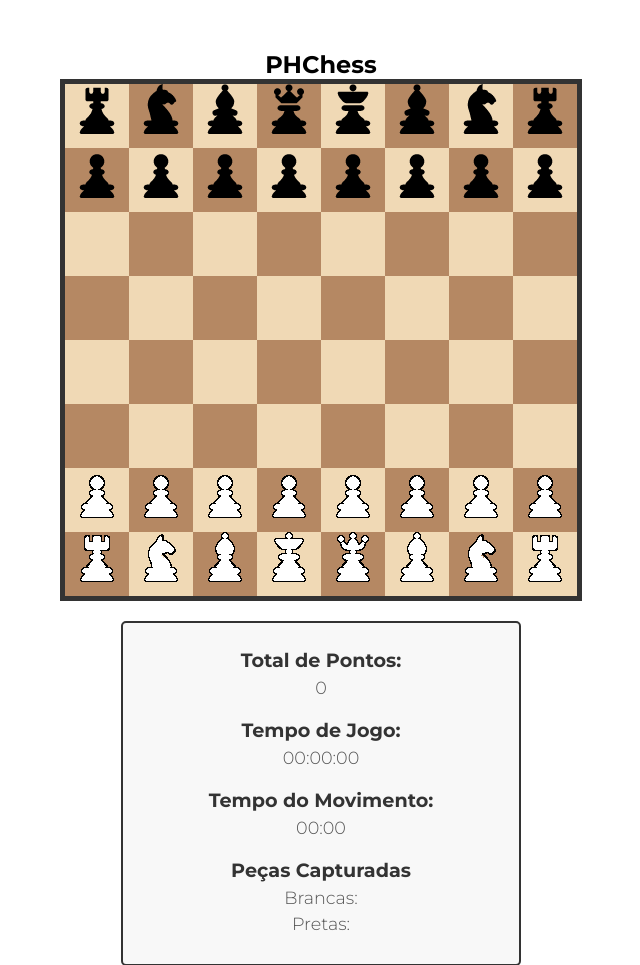
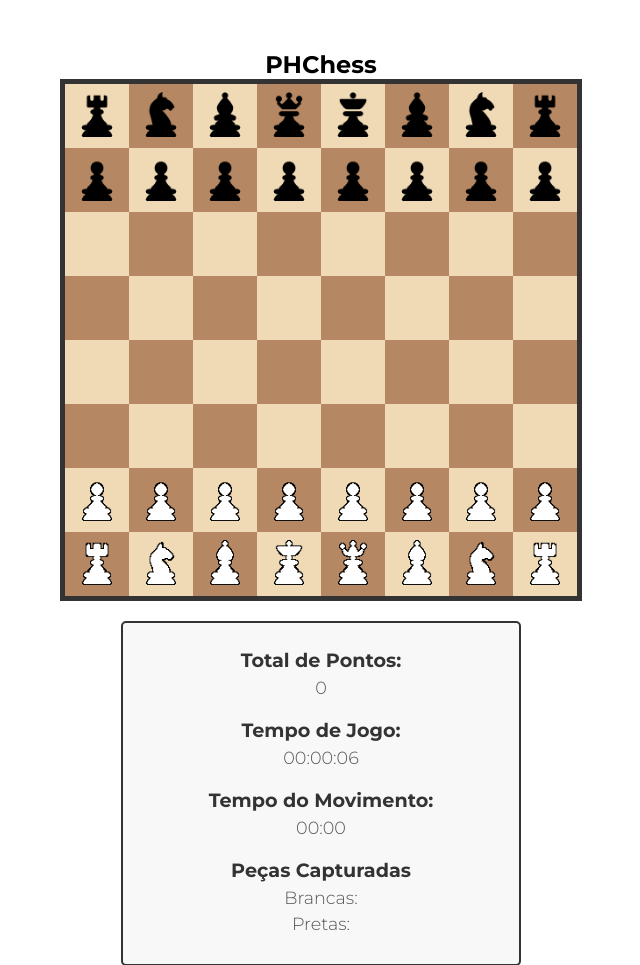
Before and after one commit to AndreGuilhermeCorrea/PHChess, a PHP site: page /game_board.php in a window 1280 px wide. Shown: the part 93-1058 px from the top of the page, without its empty margins (319-959 px from the left). Run offline with PHP 8.4, Linux system fonts and the light colour scheme.

Commit message:
🎉 feat: logica xadrez

```diff
--- a/public/game_board.php
+++ b/public/game_board.php
@@ -9,23 +9,23 @@ include __DIR__ . '/template/header.php';
 
     <div class="chess-board">
         <!-- Linha 1 -->
-        <div class="square light" id="a1"><img src="img/pieces/tp.png" class="piece-rook-black" draggable="true"></div>
-        <div class="square dark" id="b1"><img src="img/pieces/cp.png" class="piece-knight-black" draggable="true"></div>
-        <div class="square light" id="c1"><img src="img/pieces/bp.png" class="piece-bishop-black" draggable="true"></div>
-        <div class="square dark" id="d1"><img src="img/pieces/qp.png" class="piece-queen-black" draggable="true"></div>
-        <div class="square light" id="e1"><img src="img/pieces/kp.png" class="piece-king-black" draggable="true"></div>
-        <div class="square dark" id="f1"><img src="img/pieces/bp.png" class="piece-bishop-black" draggable="true"></div>
-        <div class="square light" id="g1"><img src="img/pieces/cp.png" class="piece-knight-black" draggable="true"></div>
-        <div class="square dark" id="h1"><img src="img/pieces/tp.png" class="piece-rook-black" draggable="true"></div>
+        <div class="square light" id="a1"><img src="img/pieces/tp.png" class="piece" id="rook-black-a" draggable="true"></div>
+        <div class="square dark" id="b1"><img src="img/pieces/cp.png" class="piece" id="knight-black-b" draggable="true"></div>
+        <div class="square light" id="c1"><img src="img/pieces/bp.png" class="piece" id="bishop-black-c" draggable="true"></div>
+        <div class="square dark" id="d1"><img src="img/pieces/qp.png" class="piece" id="queen-black" draggable="true"></div>
+        <div class="square light" id="e1"><img src="img/pieces/kp.png" class="piece" id="king-black" draggable="true"></div>
+        <div class="square dark" id="f1"><img src="img/pieces/bp.png" class="piece" id="bishop-black-f" draggable="true"></div>
+        <div class="square light" id="g1"><img src="img/pieces/cp.png" class="piece" id="knight-black-g" draggable="true"></div>
+        <div class="square dark" id="h1"><img src="img/pieces/tp.png" class="piece" id="rook-black-h" draggable="true"></div>
         <!-- Linha 2 -->
-        <div class="square dark" id="a2"><img src="img/pieces/pp.png" class="piece-pawn-black" draggable="true"></div>
-        <div class="square light" id="b2"><img src="img/pieces/pp.png" class="piece-pawn-black" draggable="true"></div>
-        <div class="square dark" id="c2"><img src="img/pieces/pp.png" class="piece-pawn-black" draggable="true"></div>
-        <div class="square light" id="d2"><img src="img/pieces/pp.png" class="piece-pawn-black" draggable="true"></div>
-        <div class="square dark" id="e2"><img src="img/pieces/pp.png" class="piece-pawn-black" draggable="true"></div>
-        <div class="square light" id="f2"><img src="img/pieces/pp.png" class="piece-pawn-black" draggable="true"></div>
-        <div class="square dark" id="g2"><img src="img/pieces/pp.png" class="piece-pawn-black" draggable="true"></div>
-        <div class="square light" id="h2"><img src="img/pieces/pp.png" class="piece-pawn-black" draggable="true"></div>
+        <div class="square dark" id="a2"><img src="img/pieces/pp.png" class="piece" id="pawn-black-a2" draggable="true"></div>
+        <div class="square light" id="b2"><img src="img/pieces/pp.png" class="piece" id="pawn-black-b2" draggable="true"></div>
+        <div class="square dark" id="c2"><img src="img/pieces/pp.png" class="piece" id="pawn-black-c2" draggable="true"></div>
+        <div class="square light" id="d2"><img src="img/pieces/pp.png" class="piece" id="pawn-black-d2" draggable="true"></div>
+        <div class="square dark" id="e2"><img src="img/pieces/pp.png" class="piece" id="pawn-black-e2" draggable="true"></div>
+        <div class="square light" id="f2"><img src="img/pieces/pp.png" class="piece" id="pawn-black-f2" draggable="true"></div>
+        <div class="square dark" id="g2"><img src="img/pieces/pp.png" class="piece" id="pawn-black-g2" draggable="true"></div>
+        <div class="square light" id="h2"><img src="img/pieces/pp.png" class="piece" id="pawn-black-h2" draggable="true"></div>
         <!-- Linha 3 -->
         <div class="square light" id="a3"></div>
         <div class="square dark" id="b3"></div>
@@ -63,30 +63,27 @@ include __DIR__ . '/template/header.php';
         <div class="square dark" id="g6"></div>
         <div class="square light" id="h6"></div>
         <!-- Linha 7 -->
-        <div class="square light" id="a7"><img src="img/pieces/pb.png" class="piece-pawn-white" draggable="true"></div>
-        <div class="square dark" id="b7"><img src="img/pieces/pb.png" class="piece-pawn-white" draggable="true"></div>
-        <div class="square light" id="c7"><img src="img/pieces/pb.png" class="piece-pawn-white" draggable="true"></div>
-        <div class="square dark" id="d7"><img src="img/pieces/pb.png" class="piece-pawn-white" draggable="true"></div>
-        <div class="square light" id="e7"><img src="img/pieces/pb.png" class="piece-pawn-white" draggable="true"></div>
-        <div class="square dark" id="f7"><img src="img/pieces/pb.png" class="piece-pawn-white" draggable="true"></div>
-        <div class="square light" id="g7"><img src="img/pieces/pb.png" class="piece-pawn-white" draggable="true"></div>
-        <div class="square dark" id="h7"><img src="img/pieces/pb.png" class="piece-pawn-white" draggable="true"></div>
+        <div class="square light" id="a7"><img src="img/pieces/pb.png" class="piece" id="pawn-white-a7" draggable="true"></div>
+        <div class="square dark" id="b7"><img src="img/pieces/pb.png" class="piece" id="pawn-white-b7" draggable="true"></div>
+        <div class="square light" id="c7"><img src="img/pieces/pb.png" class="piece" id="pawn-white-c7" draggable="true"></div>
+        <div class="square dark" id="d7"><img src="img/pieces/pb.png" class="piece" id="pawn-white-d7" draggable="true"></div>
+        <div class="square light" id="e7"><img src="img/pieces/pb.png" class="piece" id="pawn-white-e7" draggable="true"></div>
+        <div class="square dark" id="f7"><img src="img/pieces/pb.png" class="piece" id="pawn-white-f7" draggable="true"></div>
+        <div class="square light" id="g7"><img src="img/pieces/pb.png" class="piece" id="pawn-white-g7" draggable="true"></div>
+        <div class="square dark" id="h7"><img src="img/pieces/pb.png" class="piece" id="pawn-white-h7" draggable="true"></div>
         <!-- Linha 8 -->
-        <div class="square dark" id="a8"><img src="img/pieces/tb.png" class="piece-rook-white" draggable="true"></div>
-        <div class="square light" id="b8"><img src="img/pieces/cb.png" class="piece-knight-white" draggable="true"></div>
-        <div class="square dark" id="c8"><img src="img/pieces/bb.png" class="piece-bishop-white" draggable="true"></div>
-        <div class="square light" id="d8"><img src="img/pieces/kb.png" class="piece-king-white" draggable="true"></div>
-        <div class="square dark" id="e8"><img src="img/pieces/qb.png" class="piece-queen-white" draggable="true"></div>
-        <div class="square light" id="f8"><img src="img/pieces/bb.png" class="piece-bishop-white" draggable="true"></div>
-        <div class="square dark" id="g8"><img src="img/pieces/cb.png" class="piece-knight-white" draggable="true"></div>
-        <div class="square light" id="h8"><img src="img/pieces/tb.png" class="piece-rook-white" draggable="true"></div>
+        <div class="square dark" id="a8"><img src="img/pieces/tb.png" class="piece" id="rook-white-a" draggable="true"></div>
+        <div class="square light" id="b8"><img src="img/pieces/cb.png" class="piece" id="knight-white-b" draggable="true"></div>
+        <div class="square dark" id="c8"><img src="img/pieces/bb.png" class="piece" id="bishop-white-c" draggable="true"></div>
+        <div class="square light" id="d8"><img src="img/pieces/kb.png" class="piece" id="king-white" draggable="true"></div>
+        <div class="square dark" id="e8"><img src="img/pieces/qb.png" class="piece" id="queen-white" draggable="true"></div>
+        <div class="square light" id="f8"><img src="img/pieces/bb.png" class="piece" id="bishop-white-f" draggable="true"></div>
+        <div class="square dark" id="g8"><img src="img/pieces/cb.png" class="piece" id="knight-white-g" draggable="true"></div>
+        <div class="square light" id="h8"><img src="img/pieces/tb.png" class="piece" id="rook-white-h" draggable="true"></div>
     </div>
 <?php
-// Inclui o rodapé
+// Inclui o painel de informações
 include __DIR__ . '/painel.php';
-?>
-
-<?php
 // Inclui o rodapé
 include __DIR__ . '/template/footer.php';
 ?>
--- /dev/null
+++ b/public/js/cronometro.js
@@ -0,0 +1,28 @@
+document.addEventListener("DOMContentLoaded", function() {
+    let seconds = 0;
+    let minutes = 0;
+    let hours = 0;
+
+    function updateGameTime() {
+        seconds++;
+        if (seconds === 60) {
+            seconds = 0;
+            minutes++;
+        }
+        if (minutes === 60) {
+            minutes = 0;
+            hours++;
+        }
+
+        // Formatação do tempo para exibir em dois dígitos
+        const formattedTime =
+            String(hours).padStart(2, '0') + ":" +
+            String(minutes).padStart(2, '0') + ":" +
+            String(seconds).padStart(2, '0');
+
+        document.getElementById("tempo-jogo").innerText = formattedTime;
+    }
+
+    // Inicia o cronômetro e atualiza a cada segundo
+    setInterval(updateGameTime, 1000);
+});
--- a/public/painel.php
+++ b/public/painel.php
@@ -22,5 +22,6 @@
             </div>
         </div>
     </div>
-
 </div>
+<script src="js/chess.js"></script>
+<script src="js/cronometro.js"></script>
```
Also changed, not shown: public/js/chess.js (added, +115 -0 lines), public/html/about.php (added), public/html/contact.php (added), public/html/login.php (added), public/html/register.php (added), public/html/rules.php (added), public/js/painel.js (added), 1 other file.
